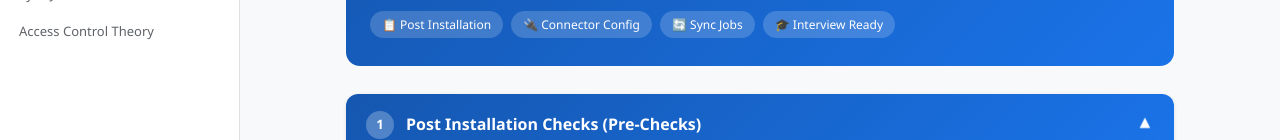
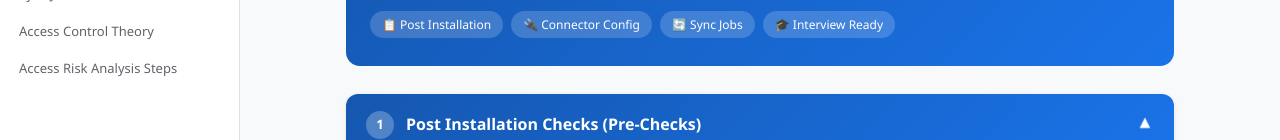
Before and after one commit to sajid199/GRC-Learning-Notes, a plain HTML site: page index.html in a window 1280 px wide. Shown: the part 195-335 px from the top of the page. Drawn offline with Linux system fonts and the light colour scheme.

Commit message:
ara steps

```diff
--- a/index.html
+++ b/index.html
@@ -397,6 +397,7 @@
     <a href="#sync-jobs">Sync Jobs</a>
     <a href="Ac.html">Access Control Theory
     </a>
+    <a href="https://sajid199.github.io/Acess-risk-Analysis-steps/">Access Risk Analysis Steps</a>
   </nav>
 
   <!-- MAIN -->
```
